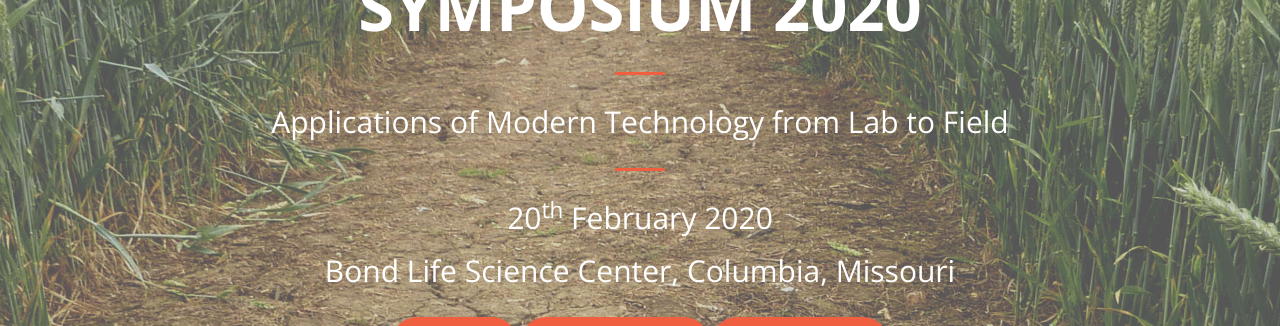
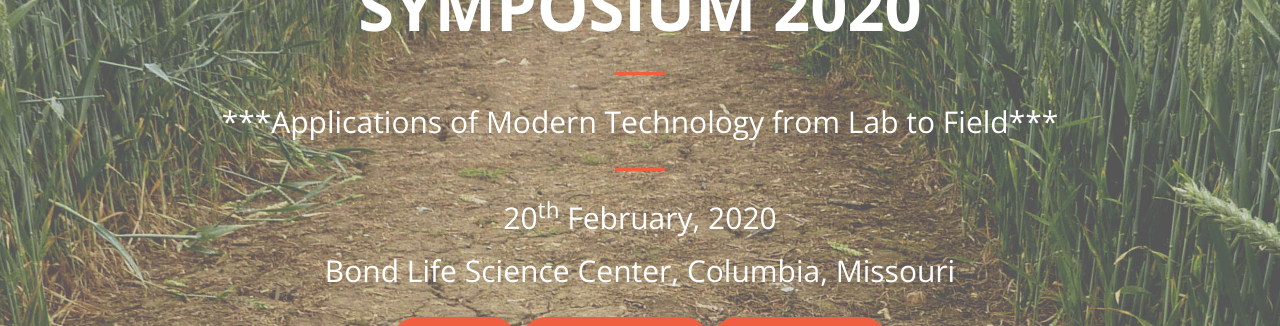
Before and after one commit to mupioneersymposium/mupioneersymposium.github.io, a Jekyll site: the page built from index.html, in a window 1280 px wide and 900 px high. Shown: the part 317-643 px from the top of the window. Built offline with Jekyll 4.4.1, drawn with Linux system fonts in a browser that asks for light colours.

```diff
--- a/_includes/header.html
+++ b/_includes/header.html
@@ -3,9 +3,9 @@
         <div class="header-content-inner">
             <h1>MU Plant Research Symposium 2020</h1>
             <hr>
-            <h2>Applications of Modern Technology from Lab to Field</h2>
+            <h2>***Applications of Modern Technology from Lab to Field***</h2>
             <hr>
-            <h2>20<sup>th</sup> February 2020</h2>
+            <h2>20<sup>th</sup> February, 2020</h2>
             <h2>Bond Life Science Center, Columbia, Missouri</h2> <br/>
             <a target="_blank" href="register.html" class="btn btn-primary btn-xl page-scroll">Register</a>
             <a target="_blank" href="abstract.html" class="btn btn-primary btn-xl page-scroll">Submit Abstract</a>
```
